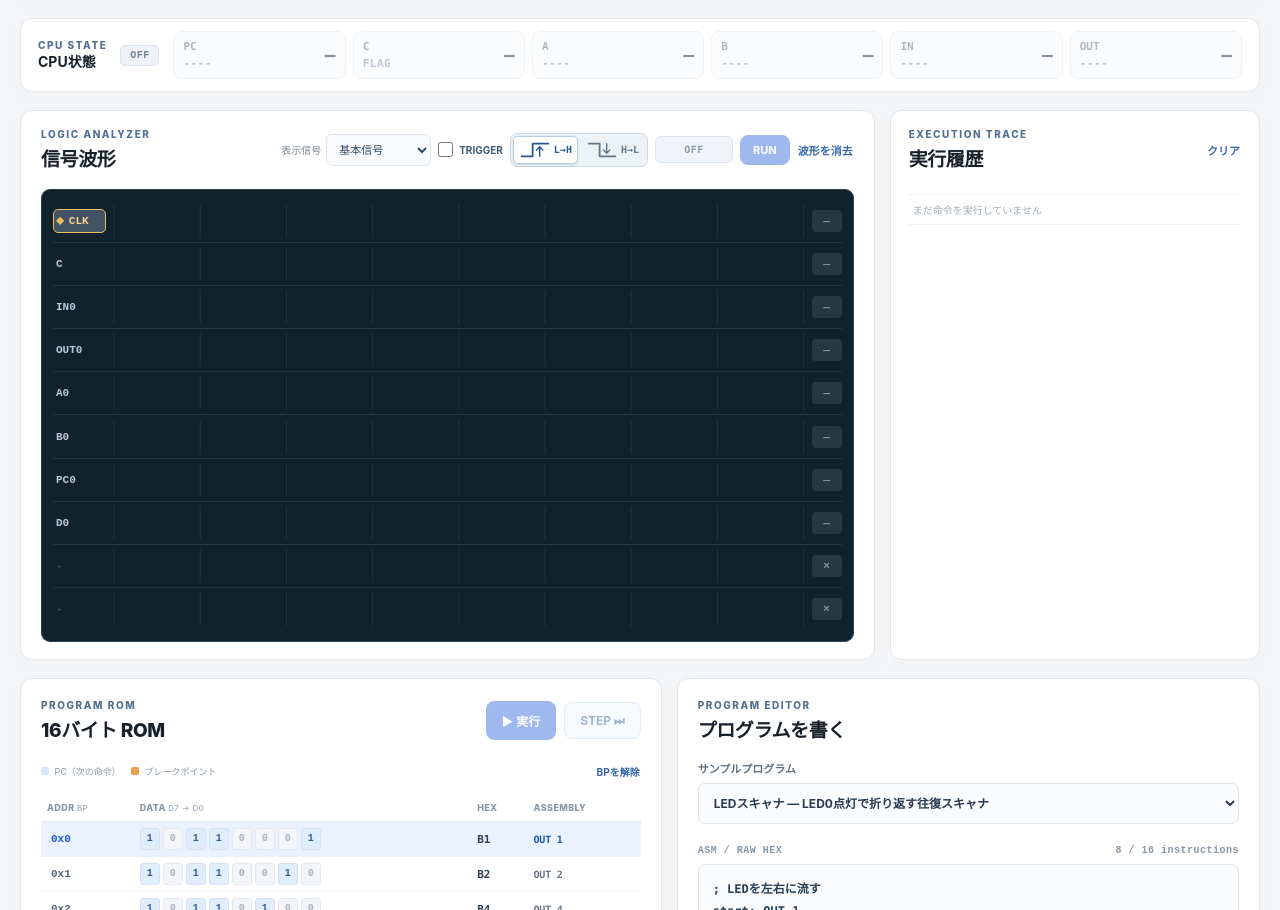
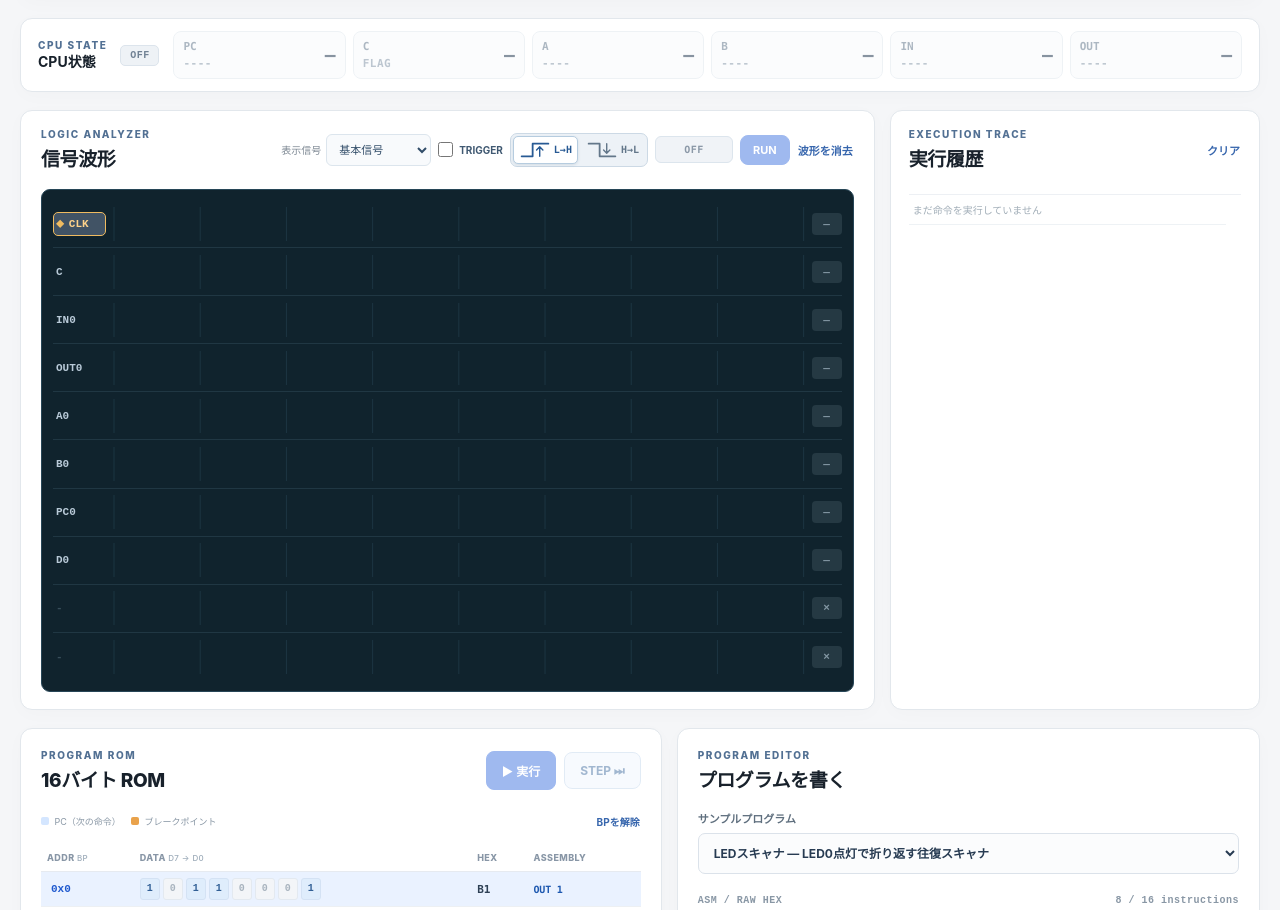
Before and after one commit to naoiw/td4, a website: page index.html in a window 1280 px wide. Shown: the part 1090-2000 px from the top of the page. Drawn offline with Linux system fonts and the light colour scheme.

Commit message:
fix(trace): assets/css/workbench.css keep analyzer and trace panel height stable

```diff
--- a/assets/css/workbench.css
+++ b/assets/css/workbench.css
@@ -52,8 +52,8 @@
 @media(max-width:1050px){.cpu-state-panel{grid-template-columns:minmax(0,1fr)}.cpu-state-heading{justify-content:space-between}}
 @media(max-width:650px){.cpu-state-panel{padding:12px 13px}.cpu-state-grid{grid-template-columns:repeat(3,minmax(0,1fr))}}
 @media(max-width:380px){.cpu-state-grid{grid-template-columns:repeat(2,minmax(0,1fr))}}
-.scope-layout{display:grid;grid-template-columns:minmax(0,2fr) minmax(260px,.75fr);grid-auto-rows:minmax(550px,1fr);gap:15px;align-items:stretch}
-.scope-layout>.panel{height:auto;min-height:550px;min-width:0}
+.scope-layout{display:grid;grid-template-columns:minmax(0,2fr) minmax(260px,.75fr);grid-auto-rows:600px;gap:15px;align-items:stretch}
+.scope-layout>.panel{height:100%;min-height:0;min-width:0}
 .scope-panel{display:flex;flex-direction:column;min-height:0}
 .scope-panel{padding:17px 20px}.scope-panel .panel-heading{flex-wrap:wrap;row-gap:12px}.scope-controls{display:flex;align-items:center;justify-content:flex-end;flex-wrap:wrap;gap:12px}.scope-controls .text-button{white-space:nowrap}.scope-group-label{font-size:10px;color:#7c8792;display:flex;align-items:center;gap:8px}
 .scope-group-label select{background:#f8fafc;border:1px solid #dce5ed;border-radius:6px;color:#314c68;padding:7px 9px;font-size:11px}
@@ -95,7 +95,7 @@
 .scope-trigger-status.is-stopped{background:#e8e9ef;color:#50576e;border-color:#c7ccdb}
 .scope-controls .scope-run-btn{padding:7px 12px;font-size:11px}
 .scope-row.is-trigger-channel .scope-name{color:#ffd38b}
-.scope-layout .trace-panel{display:flex;flex-direction:column;min-height:0;margin:0;padding:17px 18px}.scope-layout .trace-panel ol{flex:1;min-height:0;max-height:none;overflow-y:auto;margin-top:5px}.scope-layout .trace-panel li{font-size:10px}
+.scope-layout .trace-panel{display:flex;flex-direction:column;min-height:0;margin:0;padding:17px 18px}.scope-layout .trace-panel ol{flex:1;min-height:0;max-height:none;overflow-x:hidden;overflow-y:auto;overscroll-behavior:contain;scrollbar-gutter:stable;margin-top:5px}.scope-layout .trace-panel li{font-size:10px}
 .detail-grid{display:grid;grid-template-columns:minmax(0,1.25fr) minmax(360px,1fr);gap:15px;align-items:stretch}
 .detail-grid .editor-panel,.detail-grid .rom-panel{grid-column:auto}
 .detail-grid .code-editor{height:265px}
@@ -103,4 +103,4 @@
 @media(max-width:900px){.detail-grid,.scope-layout{grid-template-columns:minmax(0,1fr)}.sample-cards{grid-template-columns:repeat(3,minmax(0,1fr))}.detail-grid .editor-panel{grid-column:auto}}
 @media(max-width:650px){.sample-cards{grid-template-columns:repeat(2,minmax(0,1fr));gap:7px}.sample-card{padding:9px 8px}.sample-icon{width:29px;height:29px}.quick-start{padding:13px}.quick-heading{align-items:start;flex-direction:column;gap:6px}.board-panel,.scope-panel{padding:13px}}
 
-@media(max-width:650px){.scope-panel .scope-controls{justify-content:flex-start}.scope-panel .panel-heading{align-items:flex-start;flex-direction:column}.scope-panel .scope-view{min-height:412px}}
+@media(max-width:650px){.scope-layout{grid-auto-rows:680px}.scope-panel .scope-controls{justify-content:flex-start}.scope-panel .panel-heading{align-items:flex-start;flex-direction:column}.scope-panel .scope-view{min-height:412px}}
```
